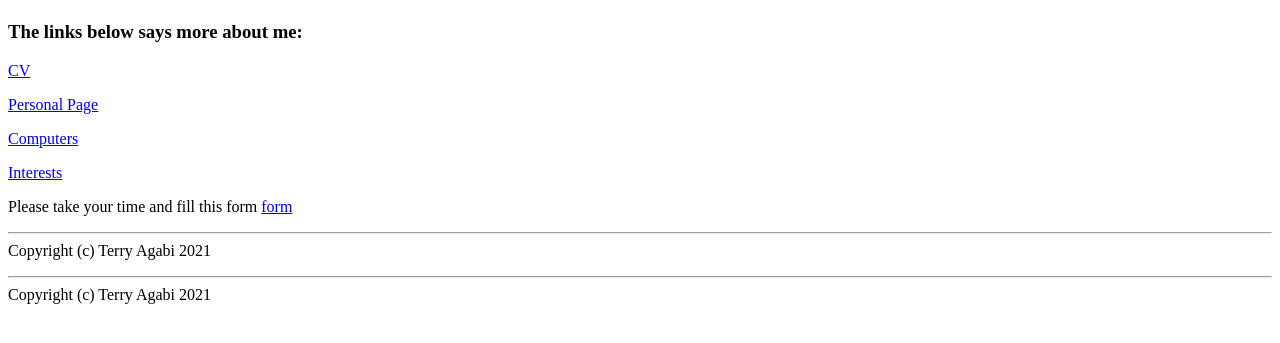
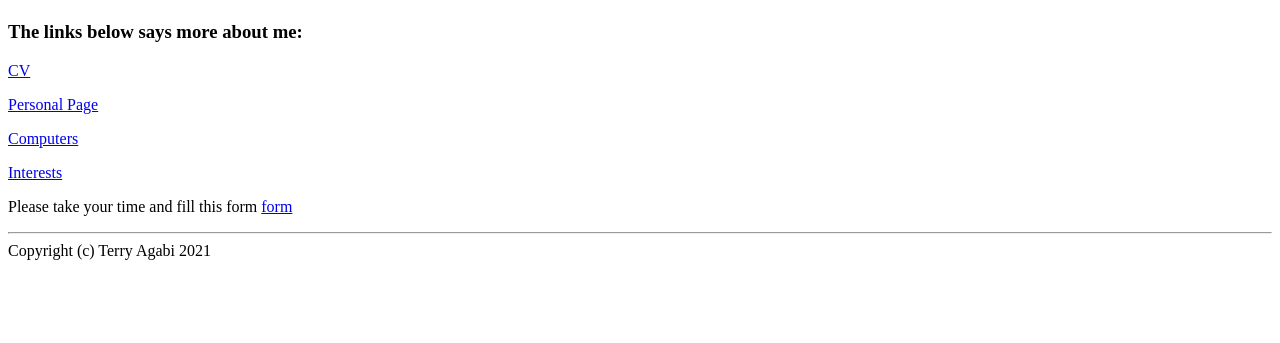
Before and after one commit to TechT360/work, a Flask app: page / in a window 1280 px wide. Shown: the top 343 px of the page. Run offline with Flask 2, Linux system fonts and the light colour scheme.

Commit message:
had two copyrights marker had to get rid of one

```diff
--- a/templates/home.html
+++ b/templates/home.html
@@ -24,6 +24,4 @@
 	</p>
 </body>
 	</html>
-	<hr>
-	Copyright (c) Terry Agabi 2021
 	{% endblock %}
```
